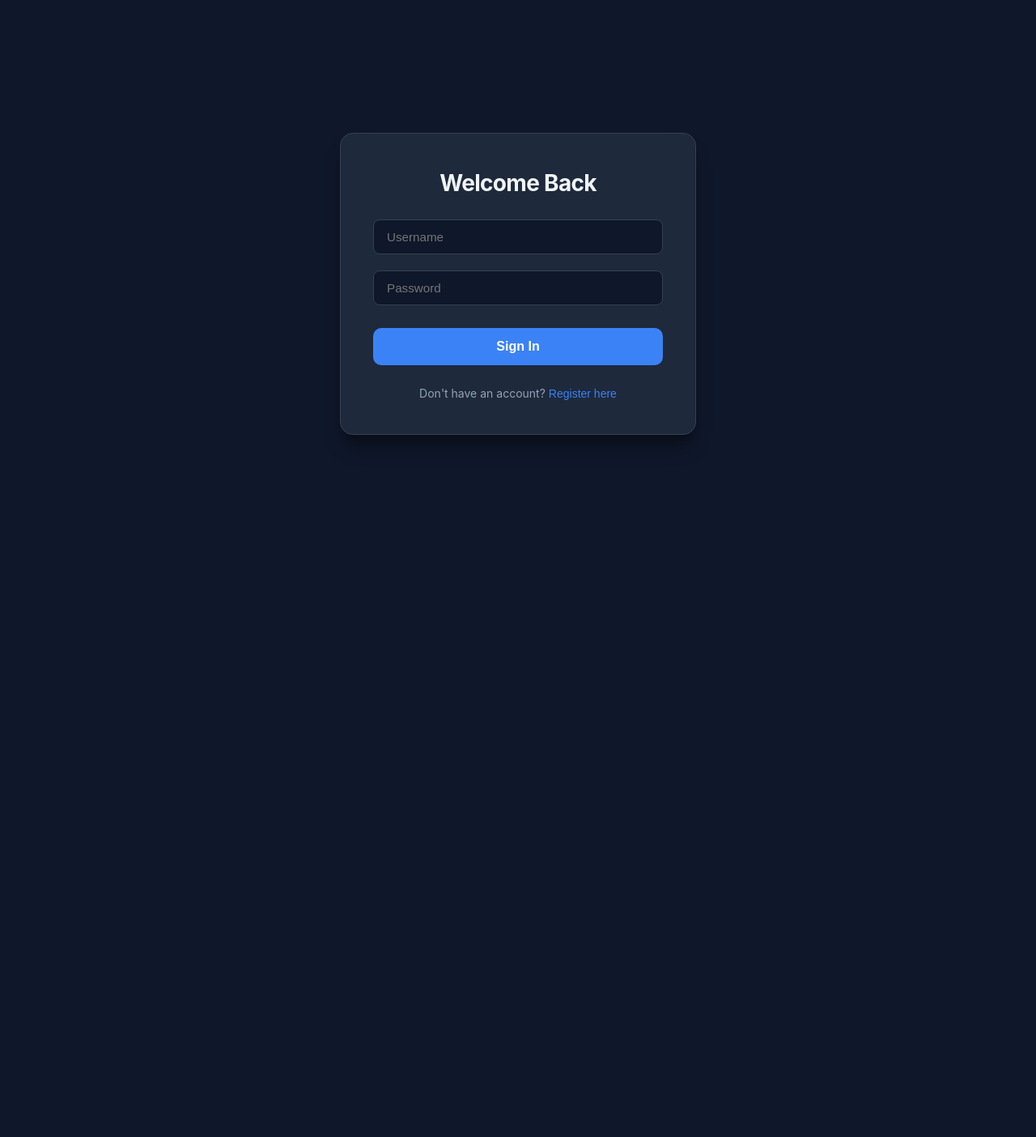
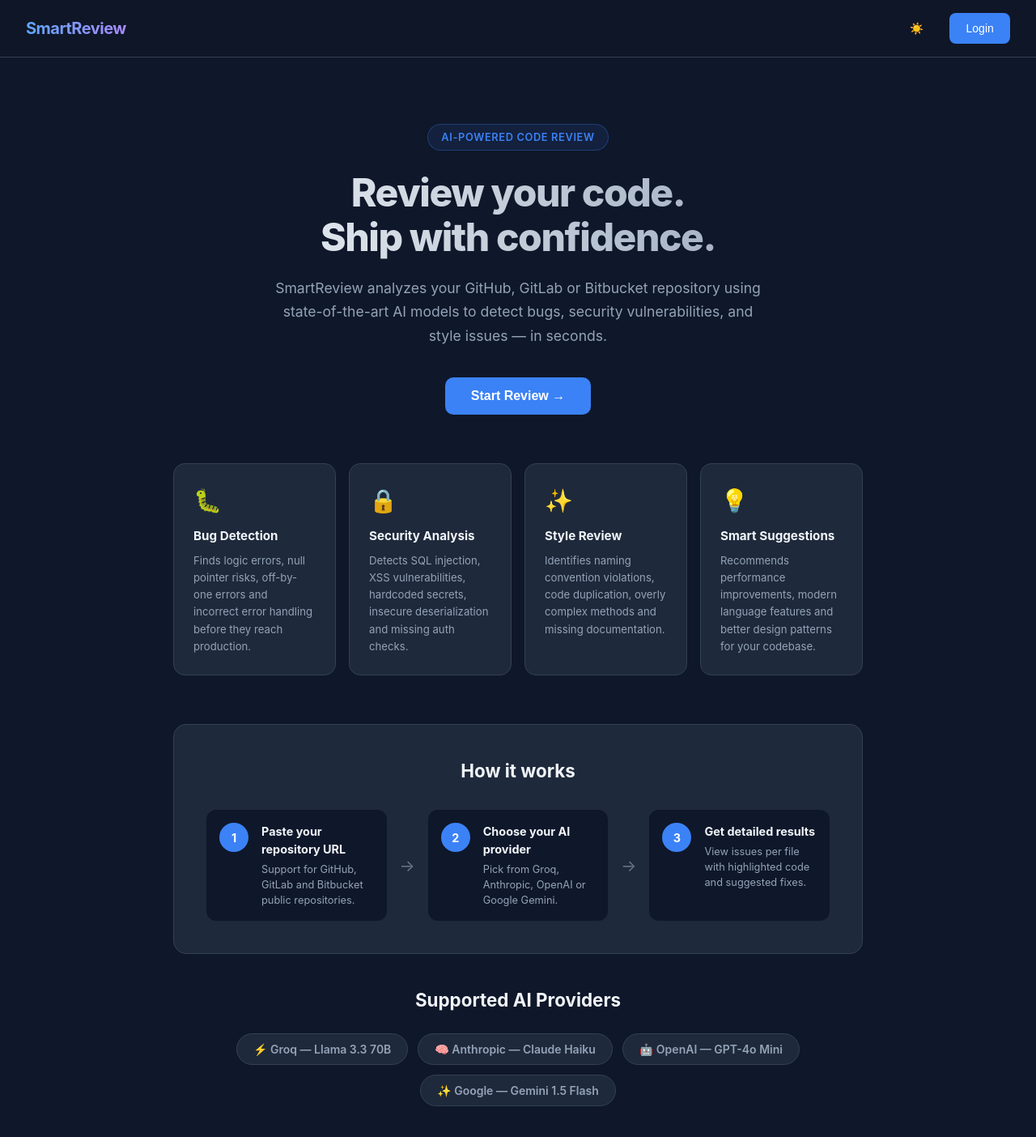
Before and after one commit to Stefan-Kolov/SmartReview-Frontend, a React (Create React App) app: page / in a window 1280 px wide. Shown: the top 1404 px of the page at 81% size. Before the commit the page ends 800 px from the top, so only its background shows below. Built offline with nearby package versions, Linux system fonts and the light colour scheme.

Commit message:
make home page public

```diff
--- a/src/App.css
+++ b/src/App.css
@@ -267,3 +267,19 @@ input:focus, select:focus {
   border-color: rgba(59, 91, 219, 0.3);
   color: var(--accent);
 }
+
+.login-btn {
+  padding: 0.6rem 1.2rem;
+  background: var(--accent) !important;
+  color: white !important;
+  border: none;
+  border-radius: 8px;
+  font-size: 0.875rem;
+  font-weight: 600;
+  cursor: pointer;
+  transition: opacity 0.2s;
+}
+
+.login-btn:hover {
+  opacity: 0.9;
+}
--- a/src/App.jsx
+++ b/src/App.jsx
@@ -6,9 +6,9 @@ import ReviewDetail from './pages/ReviewDetail';
 import Profile from './pages/Profile';
 import Login from './pages/Login';
 import Register from './pages/Register';
+import Home from './pages/Home';
 import { userService } from './services/userService';
 import './App.css';
-import Home from './pages/Home';
 
 function ThemeToggle() {
     const { theme, toggleTheme } = useTheme();
@@ -42,7 +42,7 @@ function AppContent() {
         localStorage.removeItem('username');
         setIsAuthenticated(false);
         setCurrentUser(null);
-        setAuthView('login');
+        setCurrentView('home');
     };
 
     const handleSubmitSuccess = (jobId) => {
@@ -64,7 +64,16 @@ function AppContent() {
         setSelectedReviewId(null);
     };
 
-    if (!isAuthenticated) {
+    const handleStartReview = () => {
+        if (isAuthenticated) {
+            setCurrentView('submit');
+        } else {
+            setAuthView('login');
+            setCurrentView('auth');
+        }
+    };
+
+    if (currentView === 'auth') {
         return (
             <div className="app">
                 {authView === 'login' ? (
@@ -86,10 +95,16 @@ function AppContent() {
         <div className="app">
             <nav className="navbar">
                 <div className="nav-content">
-                    <div className="nav-brand" onClick={() => setCurrentView('home')} style={{cursor: 'pointer'}}>
+                    <div
+                        className="nav-brand"
+                        onClick={() => setCurrentView('home')}
+                        style={{ cursor: 'pointer' }}
+                    >
                         SmartReview
                     </div>
                     <div className="nav-links">
+                        {isAuthenticated ? (
+                            <>
                                 <button
                                     className={currentView === 'submit' ? 'active' : ''}
                                     onClick={() => setCurrentView('submit')}
@@ -102,7 +117,6 @@ function AppContent() {
                                 >
                                     My Reviews
                                 </button>
-
                                 {currentUser && (
                                     <button
                                         className={`nav-user ${currentView === 'profile' ? 'active' : ''}`}
@@ -114,30 +128,44 @@ function AppContent() {
                                         <span>{currentUser.name} {currentUser.surname}</span>
                                     </button>
                                 )}
-
-                        <ThemeToggle/>
+                                <ThemeToggle />
                                 <button onClick={handleLogout} className="logout-btn">
                                     Logout
                                 </button>
+                            </>
+                        ) : (
+                            <>
+                                <ThemeToggle />
+                                <button
+                                    className="login-btn"
+                                    onClick={() => {
+                                        setAuthView('login');
+                                        setCurrentView('auth');
+                                    }}
+                                >
+                                    Login
+                                </button>
+                            </>
+                        )}
                     </div>
                 </div>
             </nav>
 
             <main className="main-content">
-                {currentView === 'submit' && (
-                    <SubmitReview onSubmitSuccess={handleSubmitSuccess}/>
+                {currentView === 'home' && (
+                    <Home onStartReview={handleStartReview} />
                 )}
-                {currentView === 'list' && (
-                    <ReviewList onSelectReview={handleSelectReview}/>
+                {currentView === 'submit' && isAuthenticated && (
+                    <SubmitReview onSubmitSuccess={handleSubmitSuccess} />
                 )}
-                {currentView === 'detail' && selectedReviewId && (
-                    <ReviewDetail reviewId={selectedReviewId} onBack={handleBackToList}/>
+                {currentView === 'list' && isAuthenticated && (
+                    <ReviewList onSelectReview={handleSelectReview} />
                 )}
-                {currentView === 'profile' && (
-                    <Profile/>
+                {currentView === 'detail' && isAuthenticated && selectedReviewId && (
+                    <ReviewDetail reviewId={selectedReviewId} onBack={handleBackToList} />
                 )}
-                {currentView === 'home' && (
-                    <Home onStartReview={() => setCurrentView('submit')} />
+                {currentView === 'profile' && isAuthenticated && (
+                    <Profile />
                 )}
             </main>
         </div>
@@ -147,7 +175,7 @@ function AppContent() {
 function App() {
     return (
         <ThemeProvider>
-            <AppContent/>
+            <AppContent />
         </ThemeProvider>
     );
 }
--- a/src/pages/Home.css
+++ b/src/pages/Home.css
@@ -6,7 +6,7 @@
 
 .home-hero {
     text-align: center;
-    padding: 80px 0 60px;
+    padding: 50px 0 60px;
 }
 
 .home-badge {
@@ -116,7 +116,7 @@
 
 .home-steps {
     display: flex;
-    align-items: center;
+    align-items: stretch;
     gap: 16px;
 }
 
@@ -125,6 +125,9 @@
     display: flex;
     align-items: flex-start;
     gap: 16px;
+    background: var(--bg-main);
+    border-radius: 12px;
+    padding: 16px;
 }
 
 .step-number {
@@ -158,6 +161,8 @@
     font-size: 1.25rem;
     color: var(--text-muted);
     flex-shrink: 0;
+    align-self: center;
+    margin-top: 0;
 }
 
 .home-providers {
```
Lines whose indentation alone changed are shown as unchanged.
